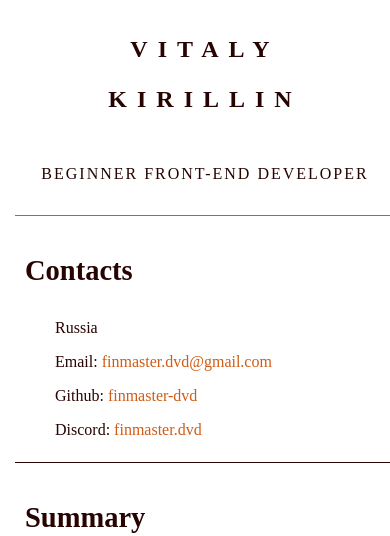
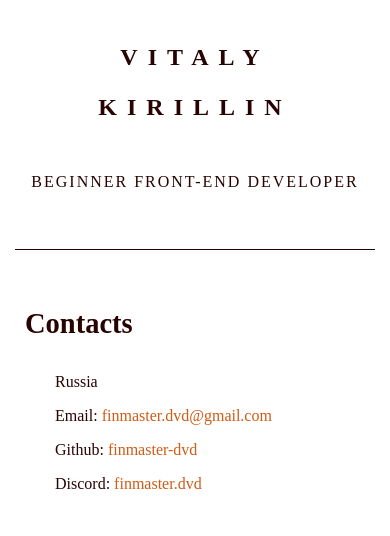
Before and after one commit to finmaster-dvd/rsschool-cv, a plain HTML site: page index.html in a window 390 px wide. Shown: the part 564-1100 px from the top of the page. Drawn offline with Linux system fonts and the light colour scheme.

Commit message:
refactor: update style.css-adaptive3

```diff
--- a/css/style.css
+++ b/css/style.css
@@ -80,10 +80,19 @@ body {
 }
 
 .main-container {
-  display: block; /* Меняем flex на block, чтобы секции шли одна за другой */
+  display: flex;
+  flex-wrap: wrap;
+  gap: 20px;
+}
+
+.section-profile {
+  width: 100%;
+  padding: 30px 10px 10px;
+  border-bottom: 1px solid #d05b15;
 }
 
 .section {
+  width: calc(50% - 10px);
   padding: 10px;
   padding-bottom: 35px;
   border-bottom: 1px solid #270402;
@@ -92,14 +101,6 @@ body {
 .section-education,
 .section-english {
   border-bottom: 0;
-}
-
-.section-profile {
-  display: flex;
-  justify-content: space-around;
-  width: 100%;
-  padding: 30px 10px 10px;
-  border-bottom: 1px solid #d05b15;
 }
 
 .section-profile-title {
@@ -187,57 +188,49 @@ body {
   color: #fff;
 }
 
-/* Media Queries */
-
-/* Широкие экраны (мониторы) */
 @media screen and (min-width: 1200px) {
   .section {
-    width: calc(50% - 20px); /* Ширина секции уменьшена на 20px для компенсации отступов */
+    width: calc(50% - 10px);
   }
 }
 
-/* Средние экраны (планшеты) */
 @media screen and (max-width: 1199px) {
   .section {
-    width: 100%; /* Секции занимают всю ширину экрана */
+    width: 100%;
   }
 }
 
-/* Узкие экраны (телефоны) */
 @media screen and (max-width: 767px) {
   .section {
-    padding: 10px; /* Уменьшаем внутреннее отступление */
+    width: 100%;
   }
 
   .nav-list {
-    flex-direction: column; /* Меняем направление меню на вертикальное */
+    flex-direction: column;
   }
 
   .nav-link {
-    padding: 10px 0; /* Интервал между элементами меню */
+    padding: 10px 0;
   }
 
   .section-profile {
-    flex-direction: column; /* Расположим профиль вертикально */
+    flex-direction: column;
     align-items: center;
   }
 
   .section-profile-logo {
-    margin-bottom: 20px; /* Добавляем интервал снизу */
+    margin-bottom: 20px;
   }
 
   .section-profile-title h1 {
-    font-size: 24px; /* Уменьшаем размер заголовка */
+    font-size: 24px;
   }
 
   .section-profile-title h4 {
-    font-size: 16px; /* Уменьшаем размер подзаголовка */
+    font-size: 16px;
   }
 }
 
-/* Дальнейшие настройки */
-
-/* Контактная информация */
 .contacts-item {
   font-size: 16px;
 }
@@ -246,13 +239,11 @@ body {
   font-size: inherit;
 }
 
-/* Профиль */
 .section-profile-logo {
   width: 100px;
   height: 100px;
 }
 
-/* Footer */
 .footer img {
   max-width: 100%;
   height: auto;
```
